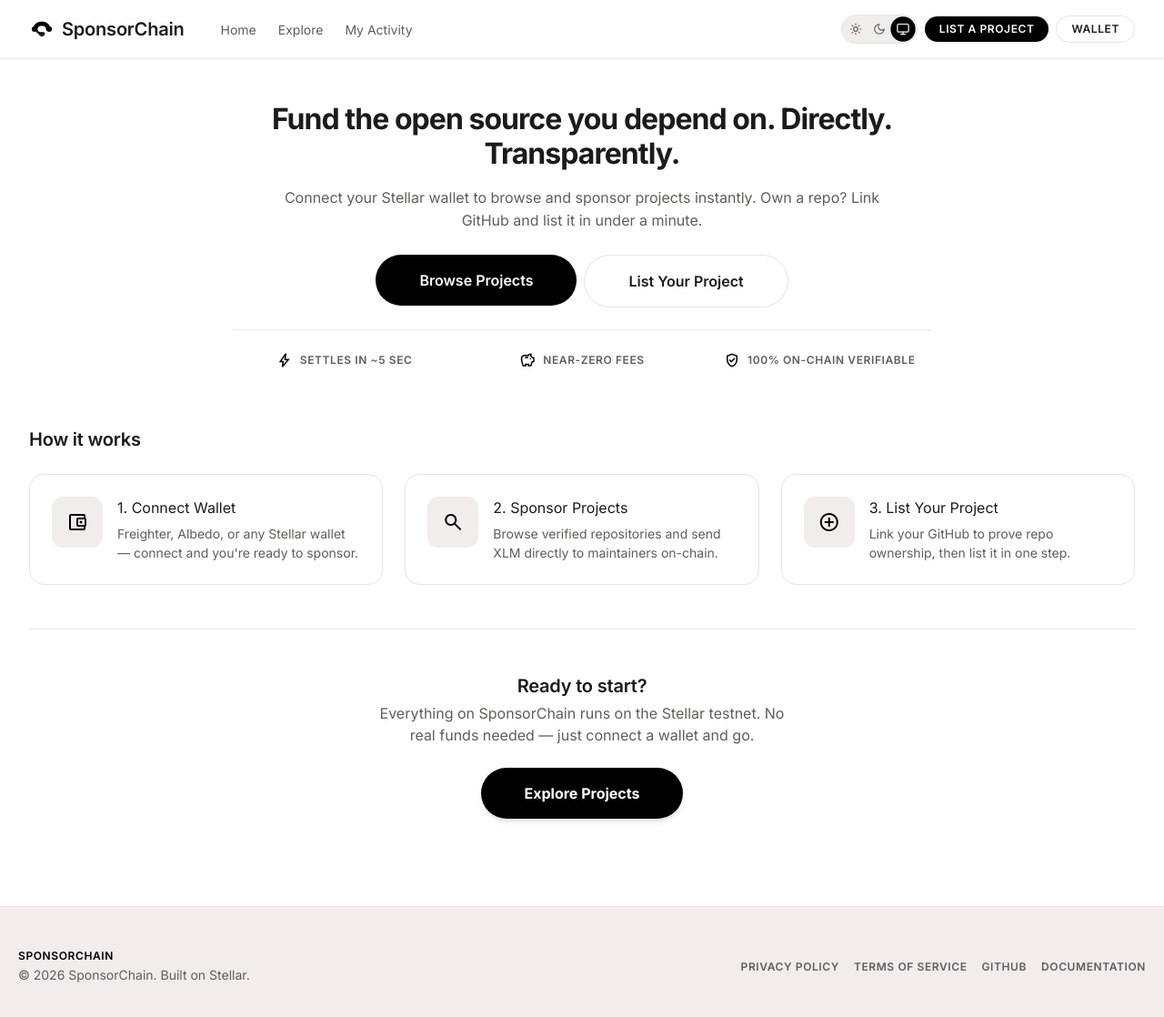
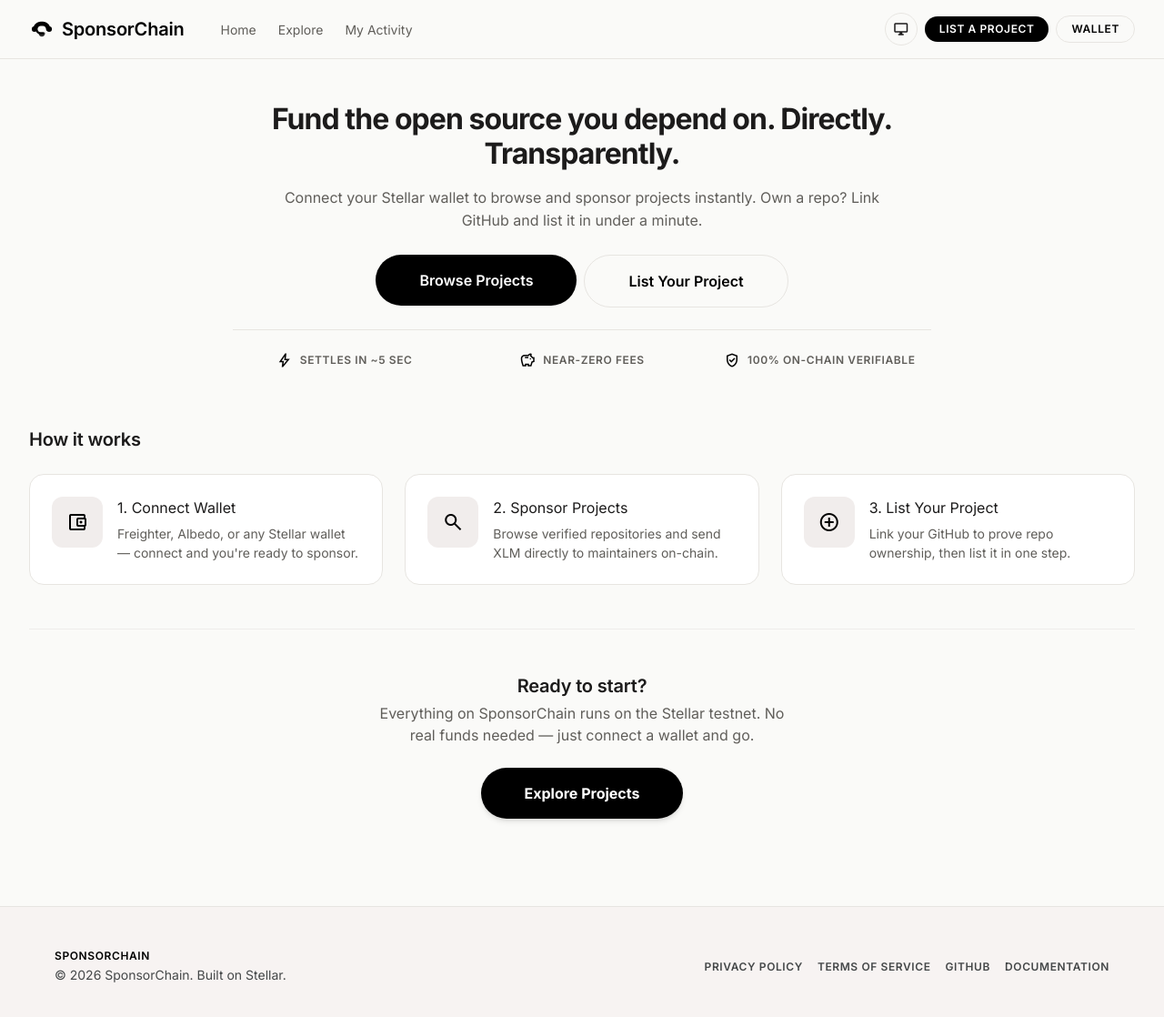
Before and after one commit to ashuujha/SponsorChain, a Next.js app: page / in a window 1280 px wide. Shown: the top 1118 px of the page at 91% size. Built offline with nearby package versions, Linux system fonts and the light colour scheme.

Commit message:
Revert "fix(theme): map tailwind colors to CSS variables, replace material icons in theme toggle with segmented inline SVGs, and fix button contrast"
This reverts commit cb98ad53e4b0e6ee1ff4a75fe6986f28b83f3c3d.

```diff
--- a/src/app/globals.css
+++ b/src/app/globals.css
@@ -8,15 +8,11 @@
   --background: #FAFAF8;
   --foreground: #1C1B1B;
   --surface: #FFFFFF;
-  --surface-container: #F1EDEC;
-  --surface-hover: #EBE7E6;
+  --surface-hover: #F1EDEC;
   --border-color: #E7E5E1;
   --text-primary: #1C1B1B;
   --text-secondary: #605E5A;
   --accent-green: #2E7D32;
-  --primary-bg: #000000;
-  --primary-text: #FFFFFF;
-  --btn-border: #E7E5E1;
   --font-inter: 'Inter', sans-serif;
 }
 
@@ -24,15 +20,11 @@
   --background: #0E0F12;
   --foreground: #F4F4F6;
   --surface: #16181D;
-  --surface-container: #20232A;
-  --surface-hover: #282C35;
+  --surface-hover: #20232A;
   --border-color: #2A2D35;
   --text-primary: #F4F4F6;
   --text-secondary: #9EA3B0;
   --accent-green: #4CAF50;
-  --primary-bg: #F4F4F6;
-  --primary-text: #0E0F12;
-  --btn-border: #2A2D35;
 }
 
 @layer base {
@@ -58,7 +50,7 @@
   }
 
   .receipt-dotted-line {
-    border-top: 1px dashed var(--border-color);
+    border-top: 1px dashed #E7E5E1;
   }
 
   .hide-scrollbar::-webkit-scrollbar {
@@ -70,11 +62,11 @@
   }
 
   .dot-grid {
-    background-image: radial-gradient(var(--border-color) 1px, transparent 1px);
+    background-image: radial-gradient(#e5e2e1 1px, transparent 1px);
     background-size: 24px 24px;
   }
 
-  /* Custom Typography Utility Mappings */
+  /* Custom Typography Utility Mappings to match Stitch HTML Mockups */
   .font-body-sm, .text-body-sm {
     font-size: 14px;
     line-height: 1.5;
@@ -122,3 +114,47 @@
     font-weight: 500;
   }
 }
+
+/* Core Material Design 3 Text Color Fallbacks for Solid Background Contrast - Global Scope */
+.text-on-primary, .text-on-secondary, .text-on-tertiary, .text-on-error {
+  color: #ffffff !important;
+}
+.text-on-surface, .text-on-background {
+  color: #1c1b1b !important;
+}
+.dark .text-on-surface, .dark .text-on-background {
+  color: #F4F4F6 !important;
+}
+.text-on-surface-variant {
+  color: #444748 !important;
+}
+.dark .text-on-surface-variant {
+  color: #9EA3B0 !important;
+}
+.text-on-primary-container {
+  color: #ffffff !important;
+}
+.text-on-secondary-container {
+  color: #64625e !important;
+}
+.text-on-tertiary-container {
+  color: #868381 !important;
+}
+.text-on-error-container {
+  color: #93000a !important;
+}
+
+/* ============================================================
+   Button Backstop — prevent black-on-black cascade
+   bg-primary = #000000, bg-secondary = #605e5a → must always
+   render white text regardless of inherited body color.
+   ============================================================ */
+.bg-primary {
+  color: #ffffff;
+}
+.bg-secondary {
+  color: #ffffff;
+}
+.bg-error {
+  color: #ffffff;
+}
--- a/src/components/shared/header.tsx
+++ b/src/components/shared/header.tsx
@@ -10,20 +10,20 @@
   const toggleDrawer = useUIStore((state) => state.toggleDrawer);
 
   return (
-    <header className="fixed top-0 w-full bg-surface/90 backdrop-blur-md z-40 border-b border-outline-variant transition-colors">
+    <header className="fixed top-0 w-full bg-surface/90 dark:bg-neutral-950/90 backdrop-blur-md z-40 border-b border-outline-variant dark:border-neutral-800 transition-colors">
       <div className="max-w-7xl mx-auto px-4 sm:px-6 lg:px-8 flex justify-between items-center h-16">
         <div className="flex items-center gap-sm">
           <button
-            className="p-xs hover:bg-surface-container rounded-full transition-colors md:hidden text-foreground"
+            className="p-xs hover:bg-surface-container dark:hover:bg-neutral-800 rounded-full transition-colors md:hidden"
             onClick={toggleDrawer}
             aria-label="Toggle Navigation Menu"
           >
-            <span className="material-symbols-outlined text-[20px]">menu</span>
+            <span className="material-symbols-outlined text-primary dark:text-neutral-100">menu</span>
           </button>
 
           <Link href="/" className="flex items-center gap-2 mr-md group">
-            <BrandLogo className="w-7 h-7 text-foreground group-hover:scale-105 transition-transform" />
-            <span className="font-headline-md text-headline-md font-bold text-foreground tracking-tight">
+            <BrandLogo className="w-7 h-7 text-primary dark:text-neutral-100 group-hover:scale-105 transition-transform" />
+            <span className="font-headline-md text-headline-md font-bold text-primary dark:text-neutral-100 tracking-tight">
               SponsorChain
             </span>
           </Link>
@@ -31,19 +31,19 @@
           <nav className="hidden md:flex items-center gap-lg ml-4">
             <Link
               href="/"
-              className="text-secondary hover:text-foreground font-semibold text-body-sm transition-colors"
+              className="text-secondary dark:text-neutral-400 hover:text-primary dark:hover:text-neutral-100 font-semibold text-body-sm transition-colors"
             >
               Home
             </Link>
             <Link
               href="/explore"
-              className="text-secondary hover:text-foreground font-semibold text-body-sm transition-colors"
+              className="text-secondary dark:text-neutral-400 hover:text-primary dark:hover:text-neutral-100 font-semibold text-body-sm transition-colors"
             >
               Explore
             </Link>
             <Link
               href="/activity"
-              className="text-secondary hover:text-foreground font-semibold text-body-sm transition-colors"
+              className="text-secondary dark:text-neutral-400 hover:text-primary dark:hover:text-neutral-100 font-semibold text-body-sm transition-colors"
             >
               My Activity
             </Link>
@@ -54,12 +54,12 @@
           <ThemeToggle />
 
           <Link href="/list-project">
-            <button className="hidden sm:inline-flex bg-primary text-on-primary font-label-caps text-label-caps px-md py-2 rounded-full hover:opacity-90 transition-all font-semibold shadow-xs">
+            <button className="hidden sm:inline-flex bg-primary dark:bg-neutral-100 text-on-primary dark:text-neutral-900 font-label-caps text-label-caps px-md py-2 rounded-full hover:bg-neutral-800 dark:hover:bg-neutral-200 transition-colors font-semibold shadow-xs">
               List a Project
             </button>
           </Link>
           <Link href="/wallet">
-            <button className="border border-outline-variant text-foreground font-label-caps text-label-caps px-md py-2 rounded-full hover:bg-surface-container transition-colors font-semibold">
+            <button className="border border-outline-variant dark:border-neutral-700 text-primary dark:text-neutral-100 font-label-caps text-label-caps px-md py-2 rounded-full hover:bg-surface-container dark:hover:bg-neutral-800 transition-colors font-semibold">
               Wallet
             </button>
           </Link>
--- a/src/components/shared/theme-toggle.tsx
+++ b/src/components/shared/theme-toggle.tsx
@@ -2,33 +2,6 @@
 
 import React, { useEffect, useState } from "react";
 import { useTheme } from "next-themes";
-
-function SunIcon({ className = "w-4 h-4" }: { className?: string }) {
-  return (
-    <svg viewBox="0 0 24 24" fill="none" stroke="currentColor" strokeWidth="2" strokeLinecap="round" strokeLinejoin="round" className={className}>
-      <circle cx="12" cy="12" r="4" />
-      <path d="M12 2v2M12 20v2M4.93 4.93l1.41 1.41M17.66 17.66l1.41 1.41M2 12h2M20 12h2M6.34 17.66l-1.41 1.41M19.07 4.93l-1.41 1.41" />
-    </svg>
-  );
-}
-
-function MoonIcon({ className = "w-4 h-4" }: { className?: string }) {
-  return (
-    <svg viewBox="0 0 24 24" fill="none" stroke="currentColor" strokeWidth="2" strokeLinecap="round" strokeLinejoin="round" className={className}>
-      <path d="M12 3a6 6 0 0 0 9 9 9 9 0 1 1-9-9Z" />
-    </svg>
-  );
-}
-
-function MonitorIcon({ className = "w-4 h-4" }: { className?: string }) {
-  return (
-    <svg viewBox="0 0 24 24" fill="none" stroke="currentColor" strokeWidth="2" strokeLinecap="round" strokeLinejoin="round" className={className}>
-      <rect width="20" height="14" x="2" y="3" rx="2" />
-      <line x1="8" x2="16" y1="21" y2="21" />
-      <line x1="12" x2="12" y1="17" y2="21" />
-    </svg>
-  );
-}
 
 export function ThemeToggle() {
   const { theme, setTheme } = useTheme();
@@ -38,51 +11,40 @@
     setMounted(true);
   }, []);
 
-  const activeTheme = mounted ? theme : "system";
+  if (!mounted) {
+    return (
+      <div className="w-8 h-8 rounded-full bg-surface-container border border-outline-variant opacity-50" />
+    );
+  }
+
+  const cycleTheme = () => {
+    if (theme === "light") setTheme("dark");
+    else if (theme === "dark") setTheme("system");
+    else setTheme("light");
+  };
+
+  const getIcon = () => {
+    if (theme === "light") return "light_mode";
+    if (theme === "dark") return "dark_mode";
+    return "desktop_windows";
+  };
+
+  const getTitle = () => {
+    if (theme === "light") return "Theme: Light (Click for Dark)";
+    if (theme === "dark") return "Theme: Dark (Click for System)";
+    return "Theme: System (Click for Light)";
+  };
 
   return (
-    <div className="flex items-center bg-surface-container border border-outline-variant p-0.5 rounded-full shadow-xs">
-      <button
-        type="button"
-        onClick={() => setTheme("light")}
-        title="Light Theme"
-        aria-label="Switch to Light Theme"
-        className={`p-1.5 rounded-full transition-all duration-200 ${
-          activeTheme === "light"
-            ? "bg-primary text-on-primary shadow-xs scale-105"
-            : "text-secondary hover:text-primary"
-        }`}
-      >
-        <SunIcon className="w-3.5 h-3.5" />
-      </button>
-
-      <button
-        type="button"
-        onClick={() => setTheme("dark")}
-        title="Dark Theme"
-        aria-label="Switch to Dark Theme"
-        className={`p-1.5 rounded-full transition-all duration-200 ${
-          activeTheme === "dark"
-            ? "bg-primary text-on-primary shadow-xs scale-105"
-            : "text-secondary hover:text-primary"
-        }`}
-      >
-        <MoonIcon className="w-3.5 h-3.5" />
-      </button>
-
-      <button
-        type="button"
-        onClick={() => setTheme("system")}
-        title="System Theme"
-        aria-label="Switch to System Theme"
-        className={`p-1.5 rounded-full transition-all duration-200 ${
-          activeTheme === "system"
-            ? "bg-primary text-on-primary shadow-xs scale-105"
-            : "text-secondary hover:text-primary"
-        }`}
-      >
-        <MonitorIcon className="w-3.5 h-3.5" />
-      </button>
-    </div>
+    <button
+      onClick={cycleTheme}
+      title={getTitle()}
+      aria-label={getTitle()}
+      className="p-2 rounded-full border border-outline-variant bg-surface hover:bg-surface-container text-on-surface transition-colors flex items-center justify-center"
+    >
+      <span className="material-symbols-outlined text-[18px]">
+        {getIcon()}
+      </span>
+    </button>
   );
 }
--- a/src/components/ui/button.tsx
+++ b/src/components/ui/button.tsx
@@ -3,22 +3,23 @@
 import { cn } from "@/lib/utils";
 
 const buttonVariants = cva(
-  "inline-flex items-center justify-center whitespace-nowrap rounded-full font-semibold transition-all focus-visible:outline-none focus-visible:ring-2 focus-visible:ring-primary disabled:pointer-events-none disabled:opacity-50 active:scale-95",
+  "inline-flex items-center justify-center whitespace-nowrap rounded-full font-semibold transition-all focus-visible:outline-none focus-visible:ring-1 focus-visible:ring-ring disabled:pointer-events-none disabled:opacity-50 active:scale-95",
   {
     variants: {
       variant: {
+        // Use [color:] arbitrary values — these are always generated and beat cascade from body
         default:
-          "bg-primary text-on-primary shadow-sm hover:opacity-90",
+          "bg-primary [color:#ffffff] shadow-sm hover:opacity-90",
         destructive:
-          "bg-error text-on-error shadow-sm hover:opacity-90",
+          "bg-error [color:#ffffff] shadow-sm hover:opacity-90",
         outline:
-          "border border-outline-variant bg-surface text-foreground hover:bg-surface-container transition-colors",
+          "border border-outline-variant bg-surface [color:#000000] hover:bg-surface-container-low transition-colors",
         secondary:
-          "bg-secondary text-on-secondary shadow-sm hover:opacity-90",
+          "bg-secondary [color:#ffffff] shadow-sm hover:opacity-90",
         ghost:
-          "hover:bg-surface-container text-foreground",
+          "hover:bg-surface-container-low [color:#000000]",
         link:
-          "text-foreground underline-offset-4 hover:underline",
+          "[color:#000000] underline-offset-4 hover:underline",
       },
       size: {
         default: "py-md px-xl text-body-lg",
--- a/tailwind.config.ts
+++ b/tailwind.config.ts
@@ -11,23 +11,27 @@
   theme: {
     extend: {
       colors: {
-        background: "var(--background)",
-        foreground: "var(--foreground)",
-        "on-primary": "var(--primary-text)",
+        background: "#FAFAF8",
+        foreground: "#1c1b1b",
+        "on-primary": "#ffffff",
         "on-secondary": "#ffffff",
         "on-tertiary": "#ffffff",
         "on-error": "#ffffff",
-        "on-surface": "var(--text-primary)",
-        "on-surface-variant": "var(--text-secondary)",
-        "on-background": "var(--text-primary)",
+        "on-surface": "#1c1b1b",
+        "on-surface-variant": "#444748",
+        "on-background": "#1c1b1b",
+        "on-primary-container": "#858383",
+        "on-secondary-container": "#64625e",
+        "on-tertiary-container": "#868381",
+        "on-error-container": "#93000a",
         primary: {
-          DEFAULT: "var(--primary-bg)",
-          foreground: "var(--primary-text)",
+          DEFAULT: "#000000",
+          foreground: "#ffffff",
           fixed: "#e5e2e1",
           "fixed-dim": "#c8c6c5",
         },
         secondary: {
-          DEFAULT: "var(--text-secondary)",
+          DEFAULT: "#605e5a",
           foreground: "#ffffff",
           container: "#e3dfda",
           "on-container": "#64625e",
@@ -35,7 +39,7 @@
           "fixed-dim": "#c9c6c1",
         },
         tertiary: {
-          DEFAULT: "var(--text-primary)",
+          DEFAULT: "#000000",
           foreground: "#ffffff",
           container: "#1d1b1a",
           "on-container": "#868381",
@@ -49,22 +53,22 @@
           "on-container": "#93000a",
         },
         surface: {
-          DEFAULT: "var(--surface)",
+          DEFAULT: "#FAFAF8",
           dim: "#ddd9d8",
           bright: "#fdf8f8",
           variant: "#e5e2e1",
           tint: "#5f5e5e",
           container: {
-            lowest: "var(--surface)",
-            low: "var(--surface-container)",
-            DEFAULT: "var(--surface-container)",
-            high: "var(--surface-hover)",
-            highest: "var(--surface-hover)",
+            lowest: "#ffffff",
+            low: "#f7f3f2",
+            DEFAULT: "#f1edec",
+            high: "#ebe7e6",
+            highest: "#e5e2e1",
           },
         },
         outline: {
-          DEFAULT: "var(--border-color)",
-          variant: "var(--border-color)",
+          DEFAULT: "#747878",
+          variant: "#E7E5E1",
         },
         "inverse-surface": "#313030",
         "inverse-on-surface": "#f4f0ef",
@@ -77,11 +81,11 @@
         full: "9999px",
       },
       maxWidth: {
-        "container-max": "1280px",
+        "container-max": "1200px",
       },
       spacing: {
         gutter: "20px",
-        "container-max": "1280px",
+        "container-max": "1200px",
         base: "4px",
         xs: "4px",
         sm: "8px",
```
